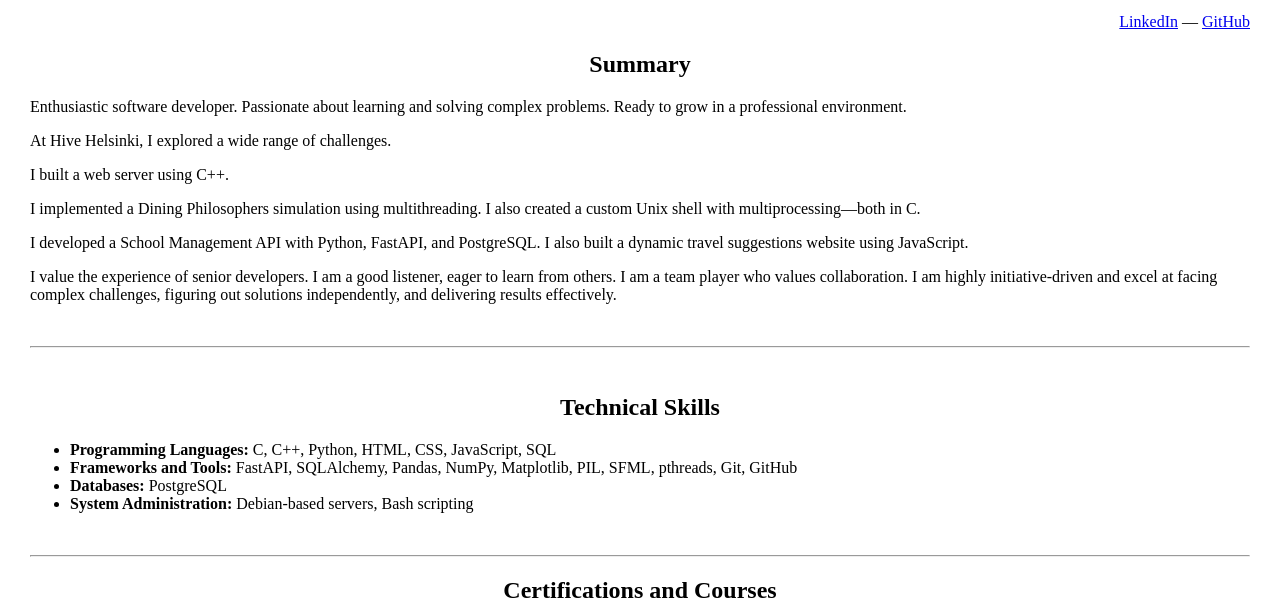
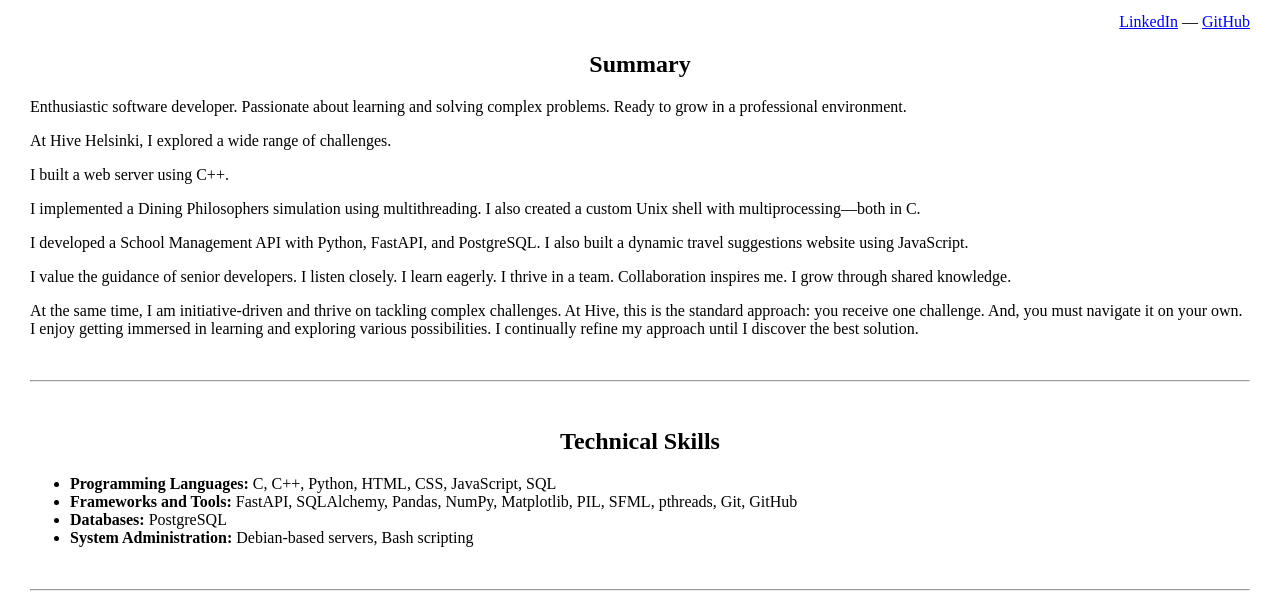
Before and after one commit to nima-nourinejad/resume, a plain HTML site: page index.html in a window 1280 px wide. Shown: the part 109-724 px from the top of the page. Drawn offline with Linux system fonts and the light colour scheme.

Commit message:
Update index.html

```diff
--- a/index.html
+++ b/index.html
@@ -33,8 +33,12 @@
             I developed a School Management API with Python, FastAPI, and PostgreSQL. I also built a dynamic travel suggestions website using JavaScript.
         </p>
         <p>
-            I value the experience of senior developers. I am a good listener, eager to learn from others. I am a team player who values collaboration.  I am highly initiative-driven and excel at facing complex challenges, figuring out solutions independently, and delivering results effectively.
-    </section>
+            I value the guidance of senior developers. I listen closely. I learn eagerly. I thrive in a team. Collaboration inspires me. I grow through shared knowledge.
+        </p>
+        <p>
+            At the same time, I am initiative-driven and thrive on tackling complex challenges. At Hive, this is the standard approach: you receive one challenge.  And,  you must navigate it on your own. I enjoy getting immersed in learning and exploring various possibilities. I continually refine my approach until I discover the best solution.
+        </p>
+        </section>
 
 <br><hr><br>
     <section>
```
